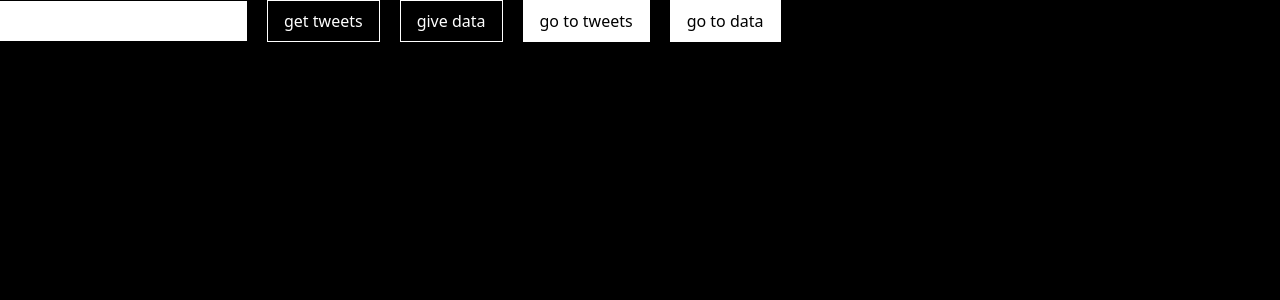
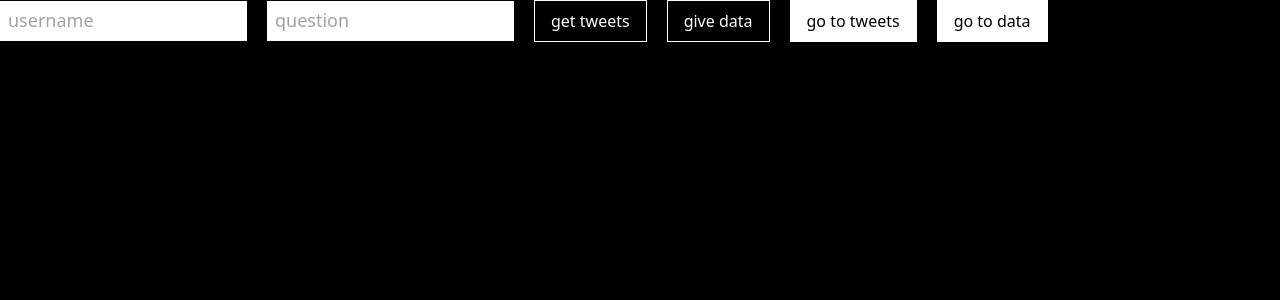
Before and after one commit to Aadarsh805/TweetSage, a Next.js app: page / in a window 1280 px wide. Shown: the top 300 px of the page. Built offline with nearby package versions, Linux system fonts and the light colour scheme.

Commit message:
added input field for question

```diff
--- a/app/head.tsx
+++ b/app/head.tsx
@@ -1,7 +1,7 @@
 export default function Head() {
   return (
     <>
-      <title></title>
+      <title>TweetSage</title>
       <meta content="width=device-width, initial-scale=1" name="viewport" />
       <link rel="icon" href="/favicon.ico" />
     </>
--- a/app/page.tsx
+++ b/app/page.tsx
@@ -10,6 +10,7 @@ type TweetData = {
 
 const HomePage = () => {
   const [user, setUser] = useState<string>("");
+  const [question, setQuestion] = useState<string>("");
   const [tweets, setTweets] = useState<TweetData[]>([]);
   const [answer, setAnswer] = useState<string>("");
   const [input, setInput] = useState<string>("");
@@ -41,8 +42,10 @@ const HomePage = () => {
     setShowTweets(false);
     setShowAnswer(true);
 
-    const prompt = `you are given some tweets below, read these tweets and write a joke about the person who wrote those Tweets: \n
+    const prompt = `you are given some tweets below, read these tweets : \n
     ${tweets.map((tweet) => tweet.text + "\n")}
+
+    and about the person who wrote those Tweets ${question}
     `;
 
     const results = await fetch("/api/user/ai", {
@@ -67,7 +70,15 @@ const HomePage = () => {
           type="text"
           value={user}
           onChange={(e) => setUser(e.target.value)}
-          className="bg-white placeholder:text-black placeholder:text-lg border-none outline-none p-2"
+          className="bg-white placeholder:text-gray-400 placeholder:text-lg border-none outline-none p-2"
+          placeholder="username"
+        />
+        <input
+          type="text"
+          value={question}
+          onChange={(e) => setQuestion(e.target.value)}
+          className="bg-white placeholder:text-gray-400 placeholder:text-lg border-none outline-none p-2"
+          placeholder="question"
         />
         <button
           className="text-white p-2 border-white border px-4 h-fit"
--- a/pages/api/user/ai.ts
+++ b/pages/api/user/ai.ts
@@ -7,6 +7,7 @@ const configuration = new Configuration({
 const openai = new OpenAIApi(configuration);
 
 export default async (req: NextApiRequest, res: NextApiResponse) => {
+
   const completion = await openai.createCompletion({
     model: "text-davinci-003",
     prompt: req.body.prompt,
```
